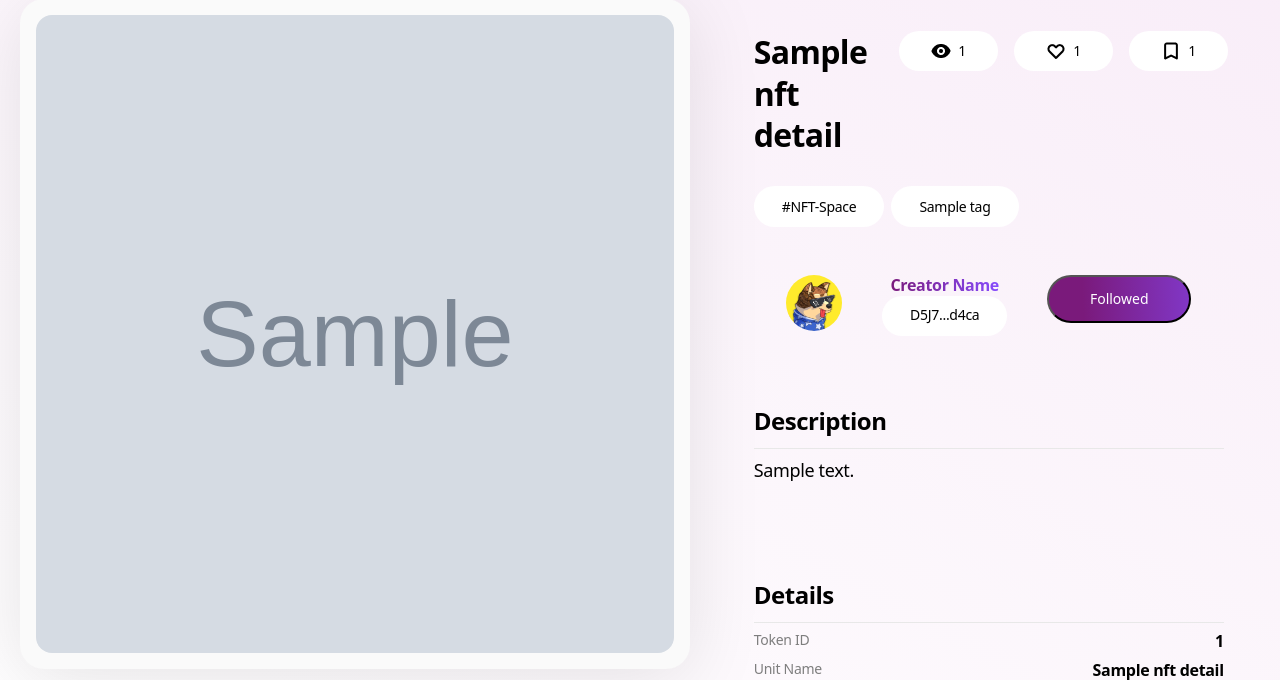
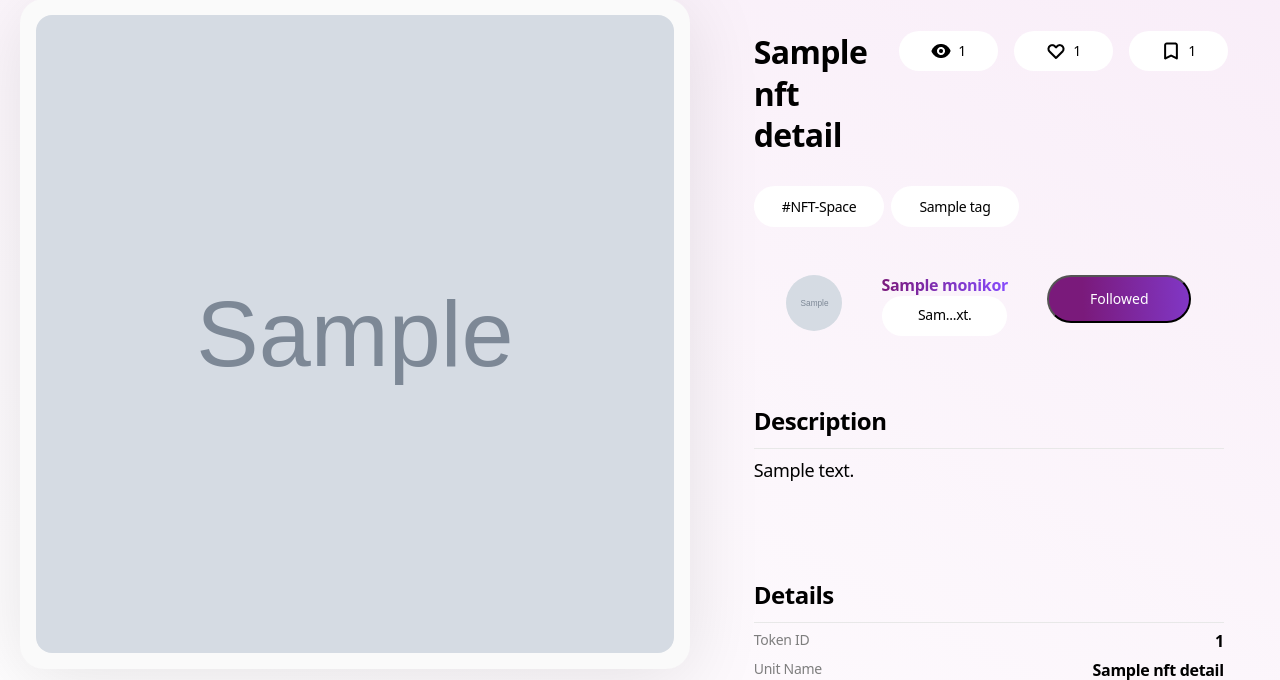
Before and after one commit to nft-space/nft-space-http-web-ui, a Flask app: template app/templates/details.html in a window 1280 px wide; the page is wider, and only the part inside the window is pictured. Shown: the part 225-905 px from the top of that part. Run offline with Flask 2, Linux system fonts and the light colour scheme; the template is opened without the code that fills it: most values are stand-ins (such as "Sample title", 1, 10 or a date in 2020); grey boxes marked "Sample" are stand-in pictures; some libraries are stand-ins or nearby versions; some web fonts are replaced.

Commit message:
follow bar in details page linked to artist

```diff
--- a/app/templates/details/follow-bar.html
+++ b/app/templates/details/follow-bar.html
@@ -1,14 +1,14 @@
 <div class="follow-bar--body-wrapper">
     <div class="follow-bar--photo-container">
         <img
-            src="{{url_for('static', filename='/png/nft_example4.png')}}"
+            src="{{ artist_details.src }}"
             alt="follow bar image for profile"
         >
     </div>
     <div class="follow-bar--details-container">
-        <p>Creator Name</p>
+        <p>{% if artist_details.monikor %}{{ artist_details.monikor }}{% else %} Anonymous {% endif %}</p>
         <div class="address-container">
-            D5J7...d4ca
+            {{ artist_details.artist_address | profile_name_truncated }}
         </div>
     </div>
 
--- a/app/views/details.py
+++ b/app/views/details.py
@@ -10,7 +10,10 @@ def render_details(nft_id):
     db_host = get_config_value('db_api', 'db_host')
 
     nft_details = json.loads(requests.get(f'{db_host}/nft/{nft_id}').content)
+
     owner_address = nft_details['owned_by']
+    artist_address = nft_details['artist_address']
+    artist_details = json.loads(requests.get(f'{db_host}/profile/{artist_address}').content)
     owner_details = json.loads(requests.get(f'{db_host}/profile/{owner_address}').content)
     is_listed = json.loads(requests.get(f'https://www.randswap.com/v1/nft-offers/{nft_id}').content)
     print('HHHHHHH', is_listed)
@@ -19,5 +22,6 @@ def render_details(nft_id):
         "details.html",
         nft_details = nft_details,
         owner_details = owner_details,
+        artist_details = artist_details,
         is_listed = is_listed
     )
```
